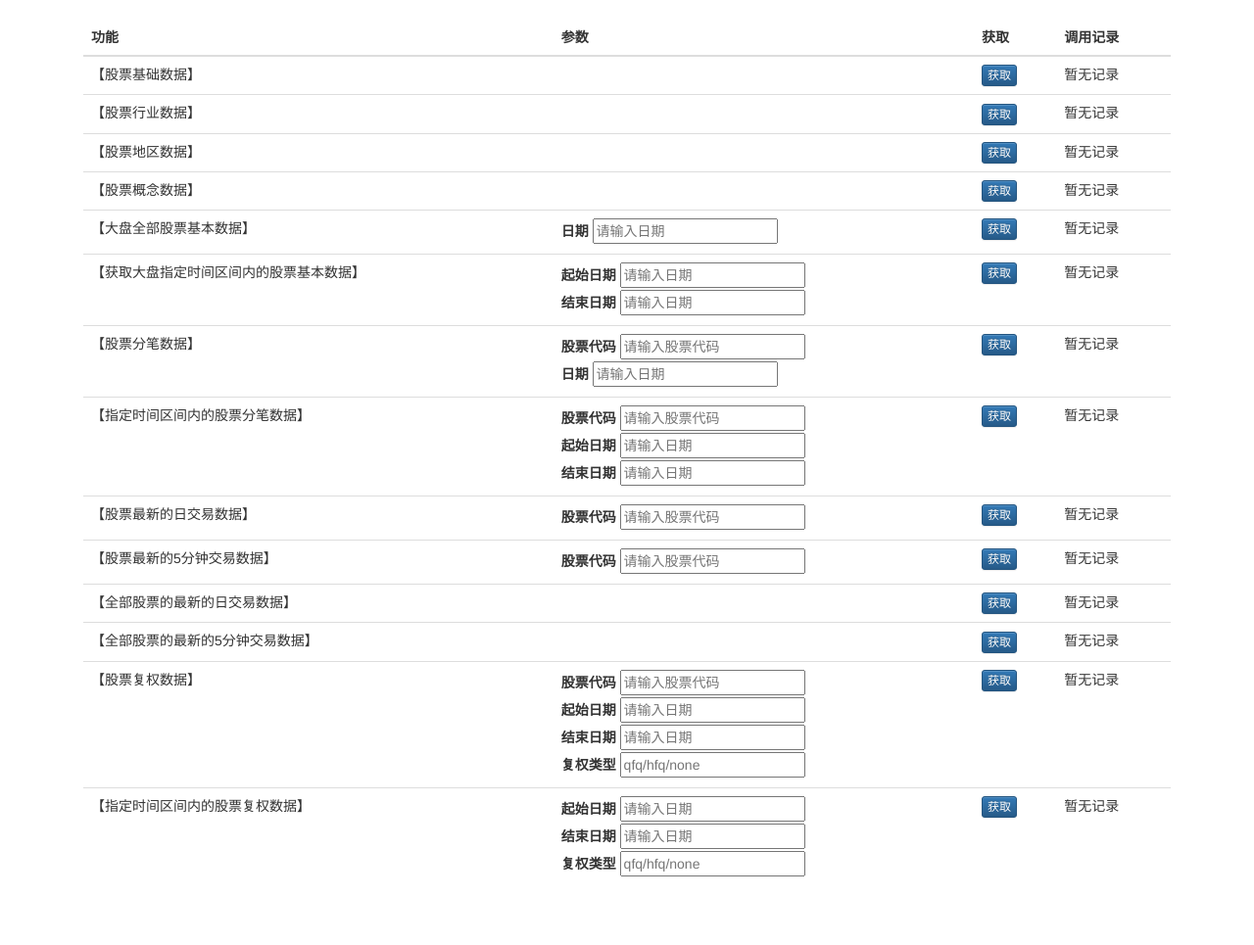
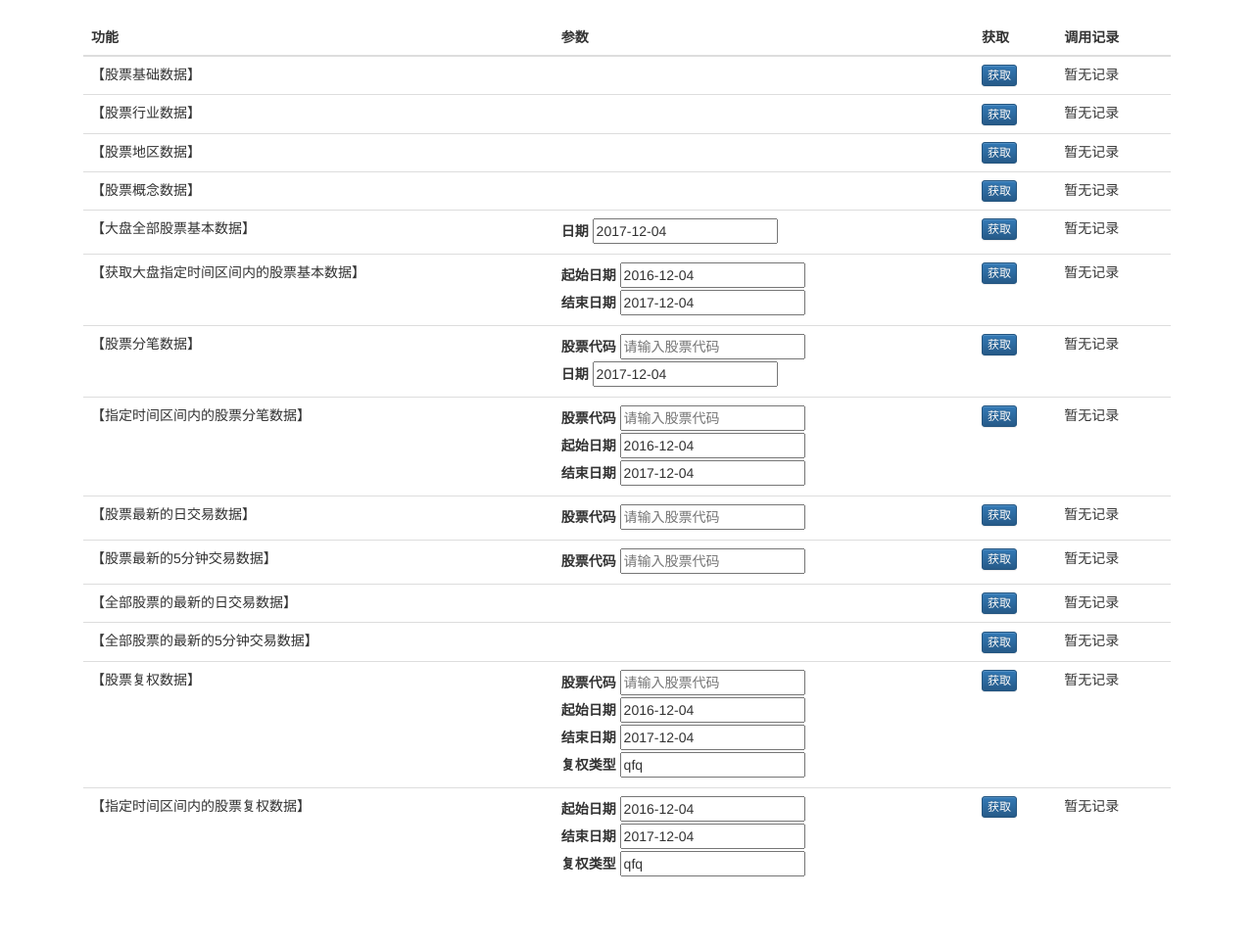
Before and after one commit to DannyLee1991/ai_qi, a Flask app: page /getdata in a window 1280 px wide. Shown: the part 57-1022 px from the top of the page at 98% size. Run offline with Flask 2, Linux system fonts and the light colour scheme; data that the repository does not hold is empty; some libraries are stand-ins or nearby versions.

Commit message:
add: 获取数据的默认值

```diff
--- a/web/flaskr/main/views.py
+++ b/web/flaskr/main/views.py
@@ -5,6 +5,7 @@ import json
 from . import main
 from ..models import History
 from ..get_data import manager
+from ..utils.strutils import todayStr, perYearStr
 
 
 @main.route('/', methods=['GET', 'POST'])
@@ -61,12 +62,12 @@ def gen_getdata_items():
     '''
 
     item = lambda id, name, method, params=[]: {'id': id,
-                                                      'name': name,
-                                                      'params': params,
-                                                      'method': method,
-                                                      'history': History.query_history_time(id),
-                                                      'param_ids': [param['id'] for param in params]
-                                                      }
+                                                'name': name,
+                                                'params': params,
+                                                'method': method,
+                                                'history': History.query_history_time(id),
+                                                'param_ids': [param['id'] for param in params]
+                                                }
     param = lambda name, id, for_what, def_value='', hint='': {'name': name,
                                                                'id': id,
                                                                'for_what': for_what,
@@ -94,15 +95,17 @@ def gen_getdata_items():
              item(id=5,
                   name="【大盘全部股票基本数据】",
                   params=[
-                      param(name='日期', id='id_daily_date', for_what='date', hint='请输入日期')
+                      param(name='日期', id='id_daily_date', for_what='date', def_value=todayStr(), hint='请输入日期')
                   ],
                   method=manager.fs_stock_basics_daily,
                   ),
              item(id=6,
                   name="【获取大盘指定时间区间内的股票基本数据】",
                   params=[
-                      param(name='起始日期', id='id_daily_r_begin_date', for_what='begin_date', hint='请输入日期'),
-                      param(name='结束日期', id='id_daily_r_end_date', for_what='end_date', hint='请输入日期')
+                      param(name='起始日期', id='id_daily_r_begin_date', for_what='begin_date', def_value=perYearStr(),
+                            hint='请输入日期'),
+                      param(name='结束日期', id='id_daily_r_end_date', for_what='end_date', def_value=todayStr(),
+                            hint='请输入日期')
                   ],
                   method=manager.fs_stock_basics_daily_r,
                   ),
@@ -110,7 +113,7 @@ def gen_getdata_items():
                   name="【股票分笔数据】",
                   params=[
                       param(name='股票代码', id='id_tick_code', for_what='code', hint='请输入股票代码'),
-                      param(name='日期', id='id_tick_date', for_what='date', hint='请输入日期')
+                      param(name='日期', id='id_tick_date', for_what='date', def_value=todayStr(), hint='请输入日期')
                   ],
                   method=manager.fs_tick,
                   ),
@@ -118,8 +121,10 @@ def gen_getdata_items():
                   name="【指定时间区间内的股票分笔数据】",
                   params=[
                       param(name='股票代码', id='id_tick_code', for_what='code', hint='请输入股票代码'),
-                      param(name='起始日期', id='id_tick_r_begin_date', for_what='begin_date', hint='请输入日期'),
-                      param(name='结束日期', id='id_tick_r_end_date', for_what='end_date', hint='请输入日期')
+                      param(name='起始日期', id='id_tick_r_begin_date', for_what='begin_date', def_value=perYearStr(),
+                            hint='请输入日期'),
+                      param(name='结束日期', id='id_tick_r_end_date', for_what='end_date', def_value=todayStr(),
+                            hint='请输入日期')
                   ],
                   method=manager.fs_tick_r,
                   ),
@@ -149,18 +154,23 @@ def gen_getdata_items():
                   name="【股票复权数据】",
                   params=[
                       param(name='股票代码', id='id_fuquan_code', for_what='code', hint='请输入股票代码'),
-                      param(name='起始日期', id='id_fuquan_start_date', for_what='start_date', hint='请输入日期'),
-                      param(name='结束日期', id='id_fuquan_end_date', for_what='end_date', hint='请输入日期'),
-                      param(name='复权类型', id='id_fuquan_autype', for_what='autype', hint='qfq/hfq/none')
+                      param(name='起始日期', id='id_fuquan_start_date', for_what='start_date', def_value=perYearStr(),
+                            hint='请输入日期'),
+                      param(name='结束日期', id='id_fuquan_end_date', for_what='end_date', def_value=todayStr(),
+                            hint='请输入日期'),
+                      param(name='复权类型', id='id_fuquan_autype', for_what='autype', def_value='qfq', hint='qfq/hfq/none')
                   ],
                   method=manager.fs_fuquan,
                   ),
              item(id=14,
                   name="【指定时间区间内的股票复权数据】",
                   params=[
-                      param(name='起始日期', id='id_fuquan_all_start_date', for_what='start_date', hint='请输入日期'),
-                      param(name='结束日期', id='id_fuquan_all_end_date', for_what='end_date', hint='请输入日期'),
-                      param(name='复权类型', id='id_fuquan_all_autype', for_what='autype', hint='qfq/hfq/none')
+                      param(name='起始日期', id='id_fuquan_all_start_date', for_what='start_date', def_value=perYearStr(),
+                            hint='请输入日期'),
+                      param(name='结束日期', id='id_fuquan_all_end_date', for_what='end_date', def_value=todayStr(),
+                            hint='请输入日期'),
+                      param(name='复权类型', id='id_fuquan_all_autype', for_what='autype', def_value='qfq',
+                            hint='qfq/hfq/none')
                   ],
                   method=manager.fs_fuquan_all,
                   ),
--- a/web/flaskr/templates/getdata.html
+++ b/web/flaskr/templates/getdata.html
@@ -34,7 +34,7 @@
                     {% if item.params %}
                         {% for param in item.params %}
                         <label for="{{param.id}}">{{param.name}}</label>
-                        <input id="{{param.id}}" type="text" value="{{param.def_value}}" placeholder="{{param.hint}}"/>
+                        <input id="{{param.id}}" type="text" value="{{param.def_value}}" placeholder="{{param.hint}}" required="required"/>
                         <br/>
                         {% endfor %}
                     {% endif %}
```
